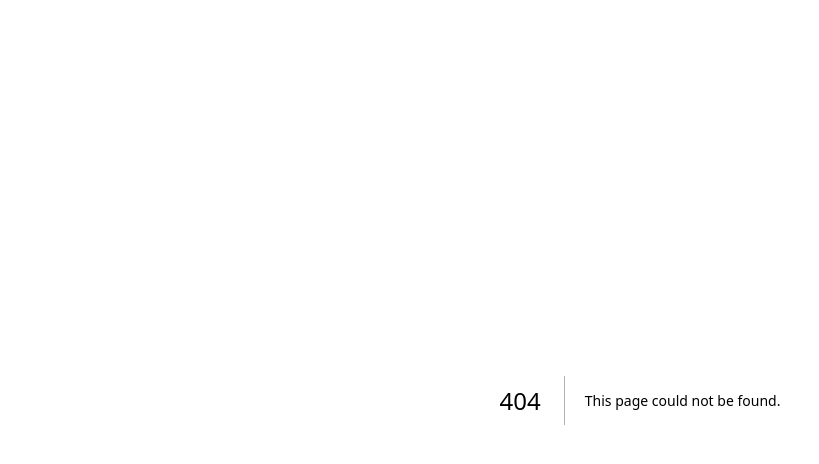
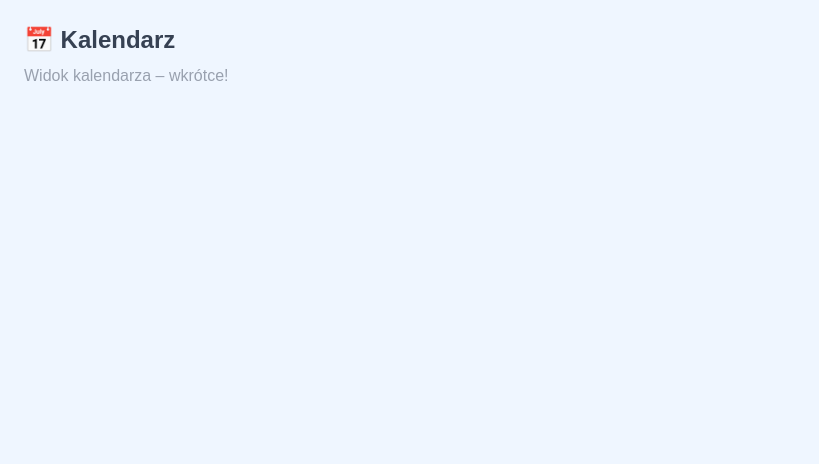
Before and after one commit to gabrielpabis-hue/family-task-manager, a Next.js app: page /calendar in a window 1280 px wide. Before the commit this address had no page. Shown: the top 464 px of the page, without its empty margins (0-819 px from the left). Built offline with nearby package versions, Linux system fonts and the light colour scheme.

Commit message:
feat: calendar, goals, finances pages

```diff
--- /dev/null
+++ b/app/calendar/page.tsx
@@ -0,0 +1,8 @@
+export default function Calendar() {
+  return (
+    <main className="min-h-screen bg-blue-50 p-6">
+      <h1 className="text-2xl font-semibold text-gray-700">📅 Kalendarz</h1>
+      <p className="text-gray-400 mt-2">Widok kalendarza – wkrótce!</p>
+    </main>
+  );
+}
--- /dev/null
+++ b/app/finances/page.tsx
@@ -0,0 +1,8 @@
+export default function Finances() {
+  return (
+    <main className="min-h-screen bg-pink-50 p-6">
+      <h1 className="text-2xl font-semibold text-gray-700">💰 Finanse</h1>
+      <p className="text-gray-400 mt-2">Saldo punktów – wkrótce!</p>
+    </main>
+  );
+}
--- /dev/null
+++ b/app/goals/page.tsx
@@ -0,0 +1,8 @@
+export default function Goals() {
+  return (
+    <main className="min-h-screen bg-green-50 p-6">
+      <h1 className="text-2xl font-semibold text-gray-700">🎯 Centrum Celów</h1>
+      <p className="text-gray-400 mt-2">Zarządzanie zadaniami – wkrótce!</p>
+    </main>
+  );
+}
```
